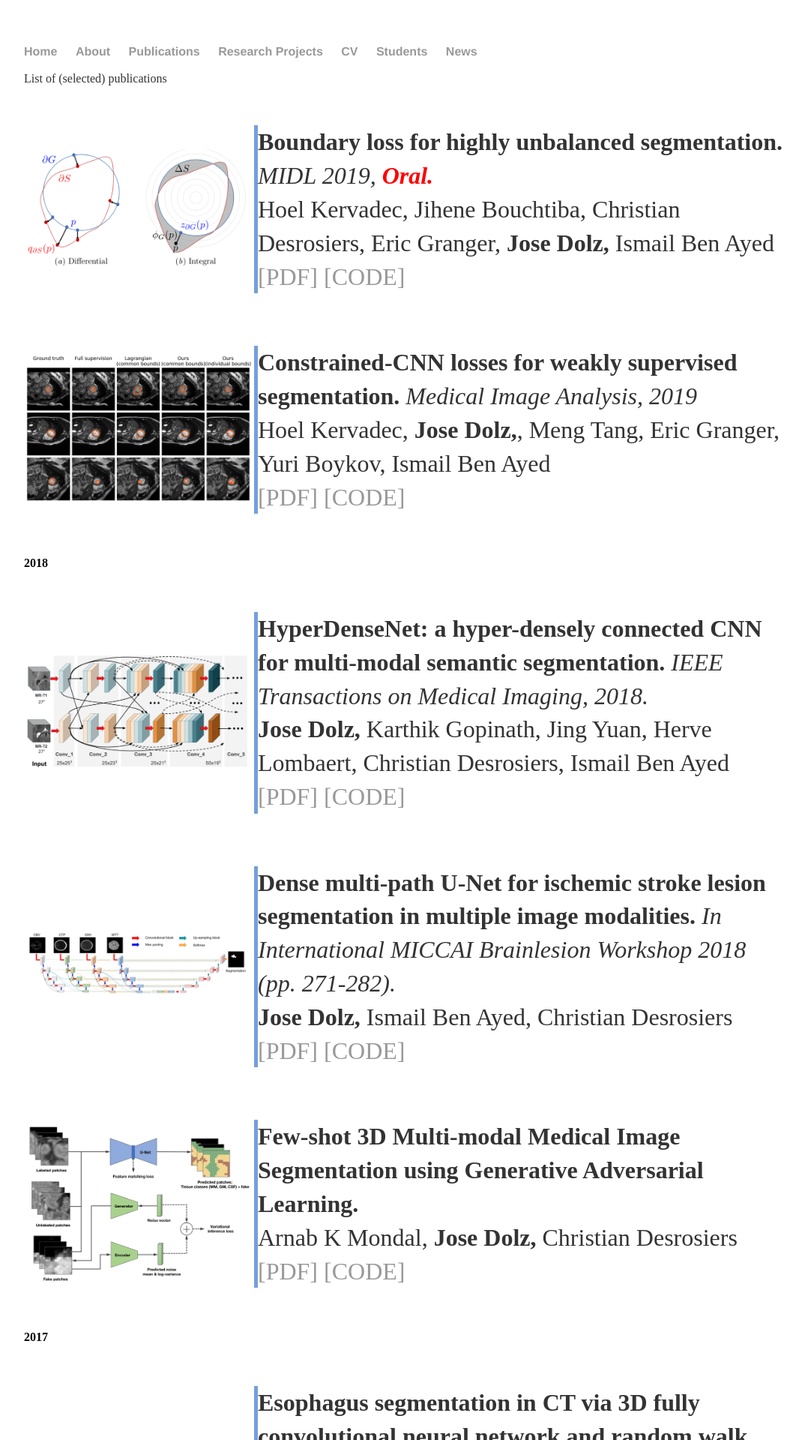
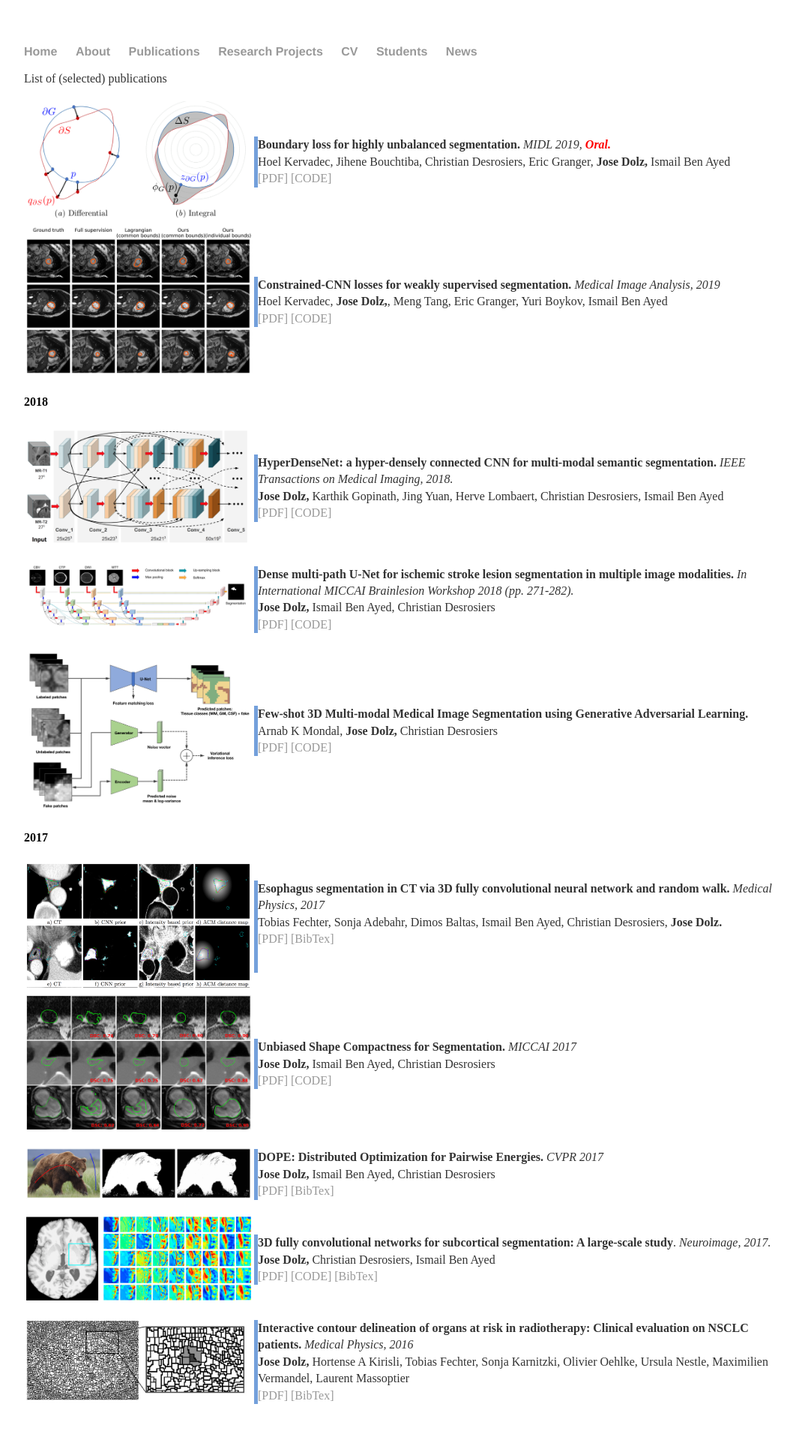
Before and after one commit to josedolz/josedolz.github.io, a Jekyll site: the page built from publications/index.html, in a window 1280 px wide. Shown: the top 1920 px of the page at 75% size, without its empty margins (96-1170 px from the left). Built offline with Jekyll 4.4.1, drawn with Linux system fonts in a browser that asks for light colours.

Commit message:
Update main.css

```diff
--- a/css/main.css
+++ b/css/main.css
@@ -22,7 +22,7 @@ a:hover {
 
  .media{
     border-left: 5px #74a0db solid;
-    font-size: 2em
+    font-size: 1em
  }
 
 h1 {
```
